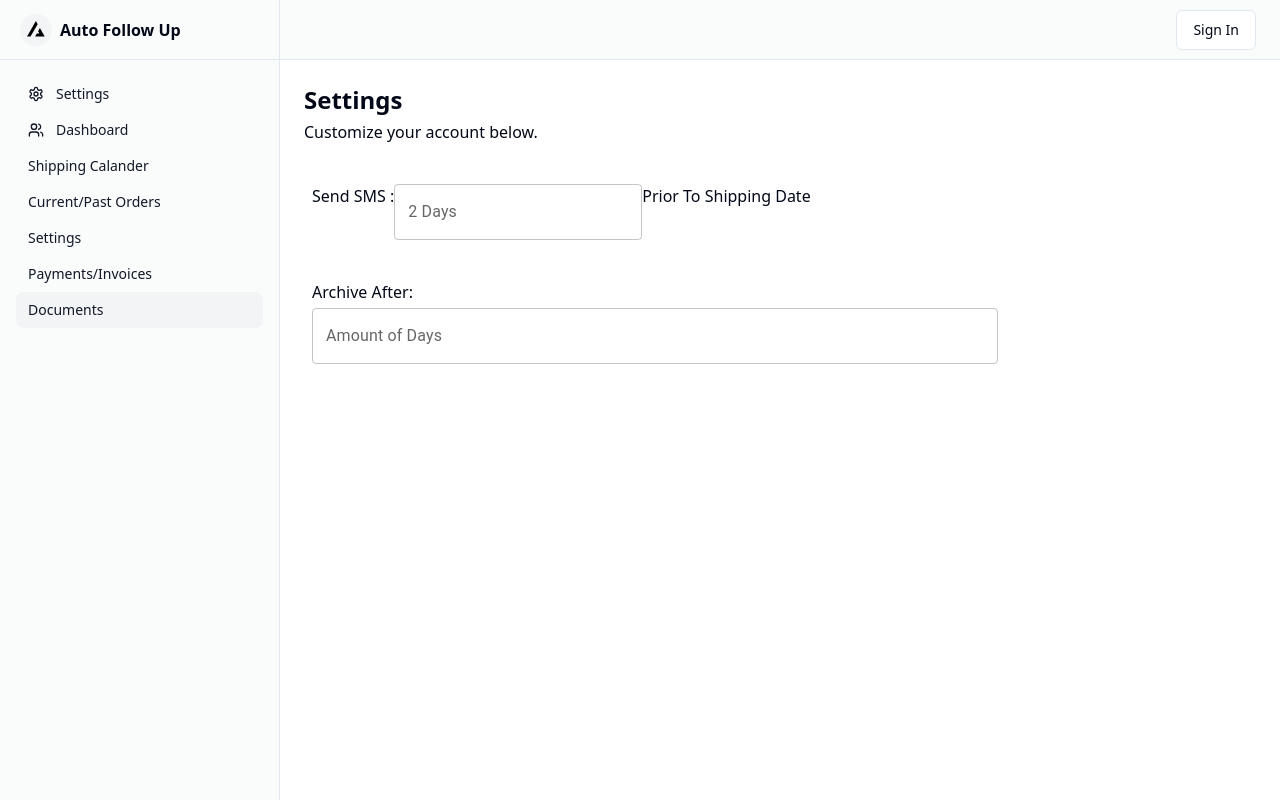
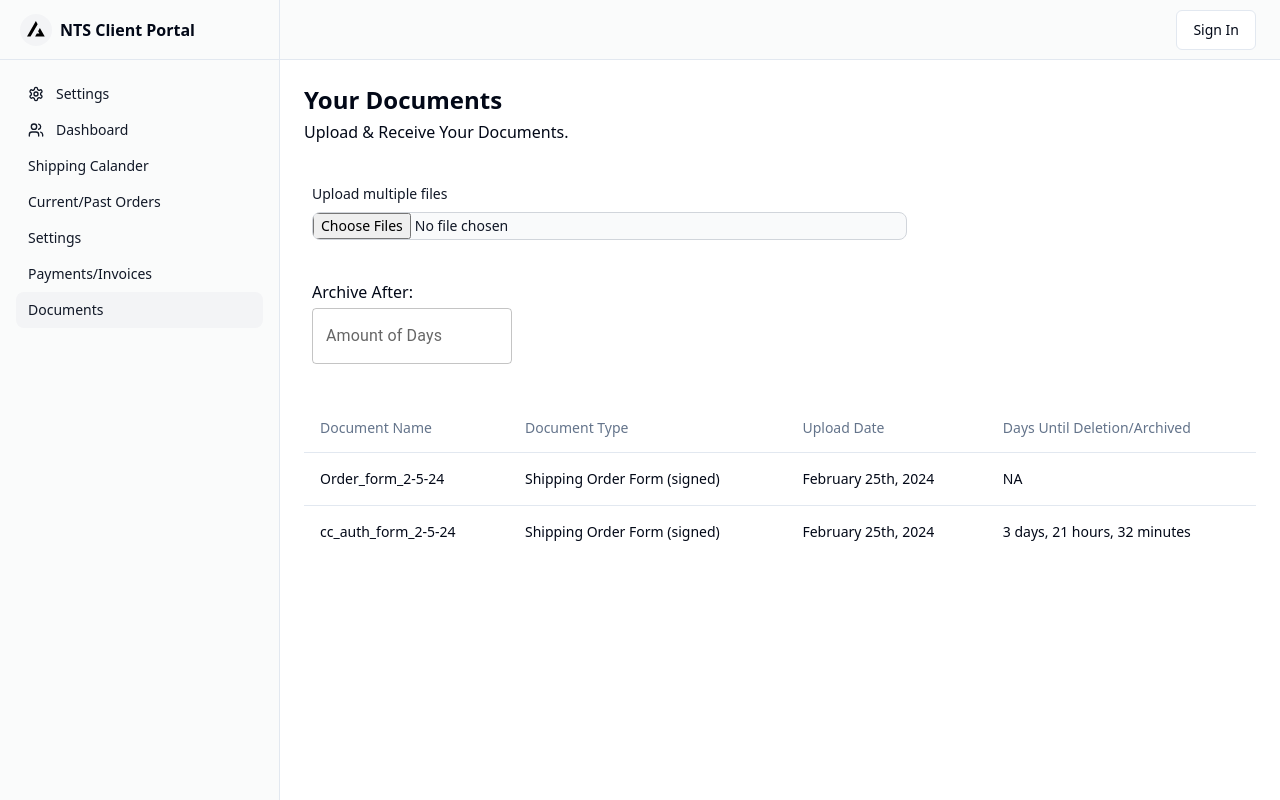
Before and after one commit to adamn1225/ssta, a Next.js app: page /documents in a window 1280 px wide. Built offline with nearby package versions, Linux system fonts and the light colour scheme; no server answers.

Commit message:
page edits: upload button for Documents page with file table

```diff
--- a/app/documents/page.tsx
+++ b/app/documents/page.tsx
@@ -1,34 +1,69 @@
 import Box from '@mui/material/Box';
 import TextField from '@mui/material/TextField';
+import {
+    TableHead,
+    TableRow,
+    TableHeader,
+    TableCell,
+    TableBody,
+    Table
+  } from '@/components/ui/table';
 
-export default async function documentsPage() {
+export default async function documentssPage() {
   return (
     <main className="flex flex-1 flex-col gap-4 p-4 md:gap-8 md:p-6">
       <div className="flex flex-col items-start">
-        <h1 className="font-semibold pb-1 text-lg md:text-2xl">Settings</h1>
-        <p>Customize your account below.</p>
+        <h1 className="font-semibold pb-1 text-lg md:text-2xl">Your Documents</h1>
+        <p>Upload & Receive Your Documents.</p>
       </div>
       <div className="flex flex-col items-start justify-center">
 
        <Box
       component="form"
       sx={{
-        '& > :not(style)': { m: 1, width: '75ch' },
+        '& > :not(style)': { m: 1, width: '65ch' },
       }}
       noValidate
       autoComplete="off"
     >
-    <div className='flex flex-row gap-y-1'>
-    <label>Send SMS :
-    <TextField id="outlined-basic" label="2 Days" variant="outlined" />
-    Prior To Shipping Date</label>
+    <div className=''>
+
+        <label className="block mb-2 text-sm font-medium text-gray-900 dark:text-white" htmlFor="multiple_files">Upload multiple files</label>
+        <input className="block w-full text-sm text-gray-900 border border-gray-300 rounded-lg cursor-pointer bg-gray-50 dark:text-gray-400 focus:outline-none dark:bg-gray-700 dark:border-gray-600 dark:placeholder-gray-400" id="multiple_files" type="file" multiple />
+
     </div>
       <br />
     <div className='flex flex-col gap-y-1'>
     <label>Archive After:</label>
-    <TextField id="outlined-basic" label="Amount of Days" variant="outlined" />
+    <TextField id="outlined-size-small" label="Amount of Days" variant="outlined" size="medium" style = {{width: 200}} />
     </div>
     </Box>
+      </div>
+      <div>
+      <Table>
+          <TableHeader>
+            <TableRow>
+              <TableHead className="max-w-[150px]">Document Name</TableHead>
+              <TableHead className="max-w-[125px]">Document Type</TableHead>
+              <TableHead className="max-w-[100px]">Upload Date</TableHead>
+              <TableHead className="max-w-[125px]">Days Until Deletion/Archived</TableHead>
+            </TableRow>
+          </TableHeader>
+          <TableBody>
+          <TableRow>
+            <TableCell>Order_form_2-5-24</TableCell>
+            <TableCell>Shipping Order Form (signed)</TableCell>
+            <TableCell>February 25th, 2024</TableCell>
+            <TableCell>NA</TableCell>
+          </TableRow>
+          <TableRow>
+            <TableCell>cc_auth_form_2-5-24</TableCell>
+            <TableCell>Shipping Order Form (signed)</TableCell>
+            <TableCell>February 25th, 2024</TableCell>
+            <TableCell>3 days, 21 hours, 32 minutes</TableCell>
+          </TableRow>
+          </TableBody>
+        </Table>
       </div>
     </main>
   );
--- a/app/layout.tsx
+++ b/app/layout.tsx
@@ -29,7 +29,7 @@ export default function RootLayout({
                   href="/"
                 >
                   <Logo />
-                  <span className="">Auto Follow Up</span>
+                  <span className="">NTS Client Portal</span>
                 </Link>
               </div>
               <div className="flex-1 overflow-auto py-2">
```
